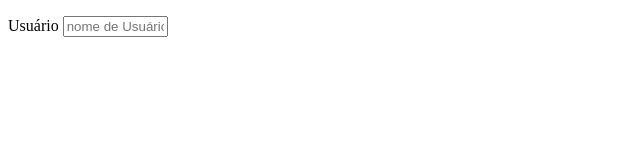
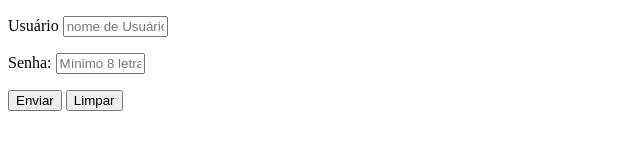
Before and after one commit to wagnerfilhosantana/html-css, a plain HTML site: page exercicios/ex021/index.html in a window 1280 px wide. Shown: the whole page, without its empty margins (0-640 px from the left). Drawn offline with Linux system fonts and the light colour scheme.

Commit message:
meu formulário

```diff
--- a/exercicios/ex021/index.html
+++ b/exercicios/ex021/index.html
@@ -7,10 +7,18 @@
     <title>Criando Fomulários</title>
 </head>
 <body>
-    <form action="cadastro.php">
+    <form action="cadastro.php" method="post" autocomplete="off">
     <p>
         <label for="iusu">Usuário</label>
-        <input type="text" name="usu" id="iusu" required minlength="5" maxlength="30" size="10" placeholder="nome de Usuário" autocomplete="username">
+        <input type="text" name="usu" id="iusu" required minlength="5" maxlength="30" size="10" placeholder="nome de Usuário" autocomplete="username" aria-autocomplete="off">
+    </p>
+    <p>
+        <label for="isen">Senha: </label>
+        <input type="password" name="sen" id="isen" required minlength="8" maxlength="20" size="8" placeholder="Mínimo 8 letras" autocomplete="current-password">
+    </p>
+    <p>
+        <input type="submit" value="Enviar">
+        <input type="reset" value="Limpar">
     </p>
     </form>
 </body>
```
